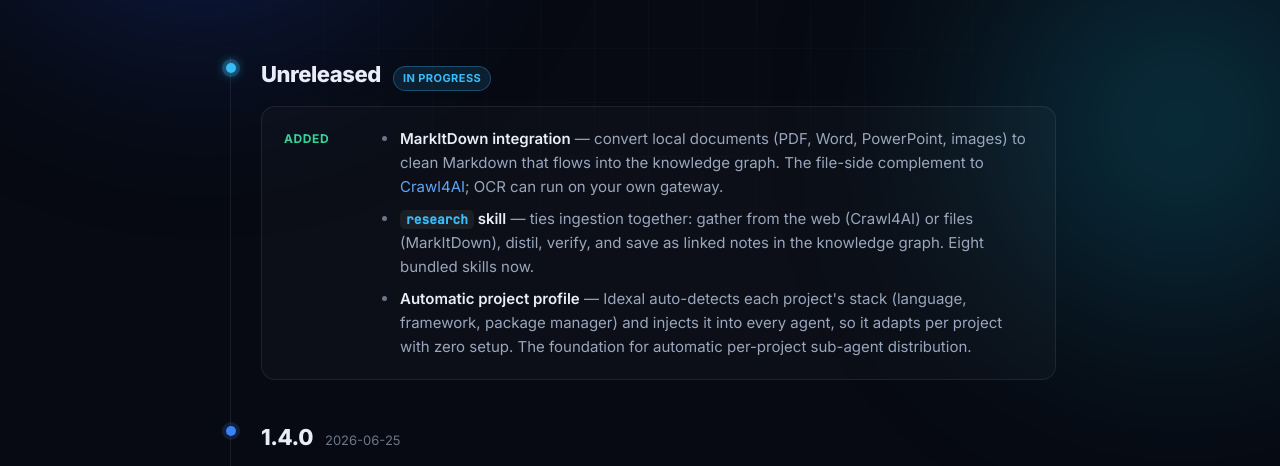
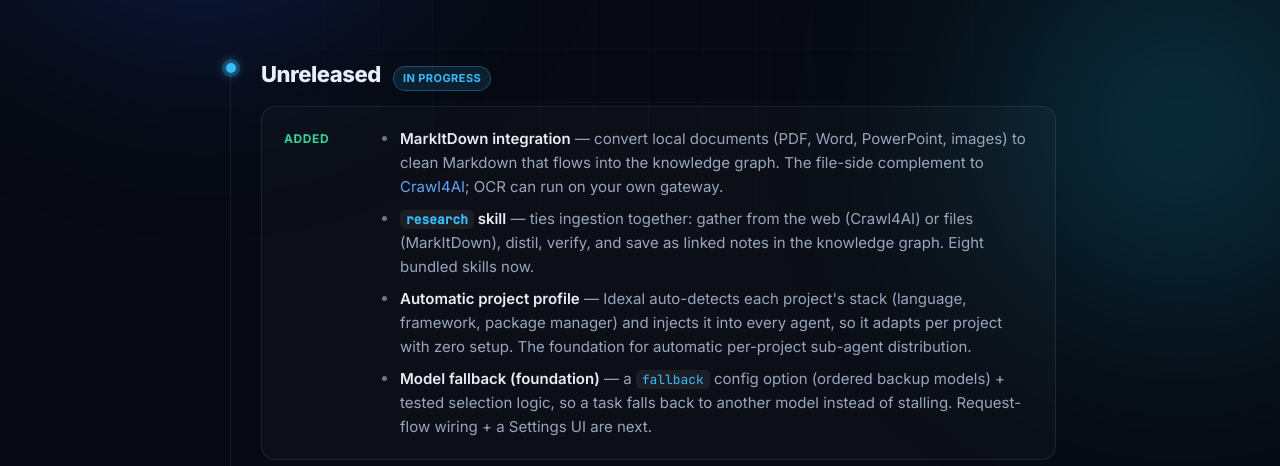
Before and after one commit to idexal/website, a plain HTML site: page changelog.html in a window 1280 px wide. Shown: the part 330-796 px from the top of the page. Drawn offline with Linux system fonts and the light colour scheme.

Commit message:
site: changelog — model fallback foundation (Unreleased)

```diff
--- a/changelog.html
+++ b/changelog.html
@@ -109,6 +109,7 @@
         <li><b>MarkItDown integration</b> <span class="m">— convert local documents (PDF, Word, PowerPoint, images) to clean Markdown that flows into the knowledge graph. The file-side complement to <a href="https://github.com/unclecode/crawl4ai" style="color:var(--blue-2)">Crawl4AI</a>; OCR can run on your own gateway.</span></li>
         <li><b><code>research</code> skill</b> <span class="m">— ties ingestion together: gather from the web (Crawl4AI) or files (MarkItDown), distil, verify, and save as linked notes in the knowledge graph. Eight bundled skills now.</span></li>
         <li><b>Automatic project profile</b> <span class="m">— Idexal auto-detects each project's stack (language, framework, package manager) and injects it into every agent, so it adapts per project with zero setup. The foundation for automatic per-project sub-agent distribution.</span></li>
+        <li><b>Model fallback (foundation)</b> <span class="m">— a <code>fallback</code> config option (ordered backup models) + tested selection logic, so a task falls back to another model instead of stalling. Request-flow wiring + a Settings UI are next.</span></li>
       </ul></div>
     </div>
   </div>
```
Also changed, not shown: 1 other file.
